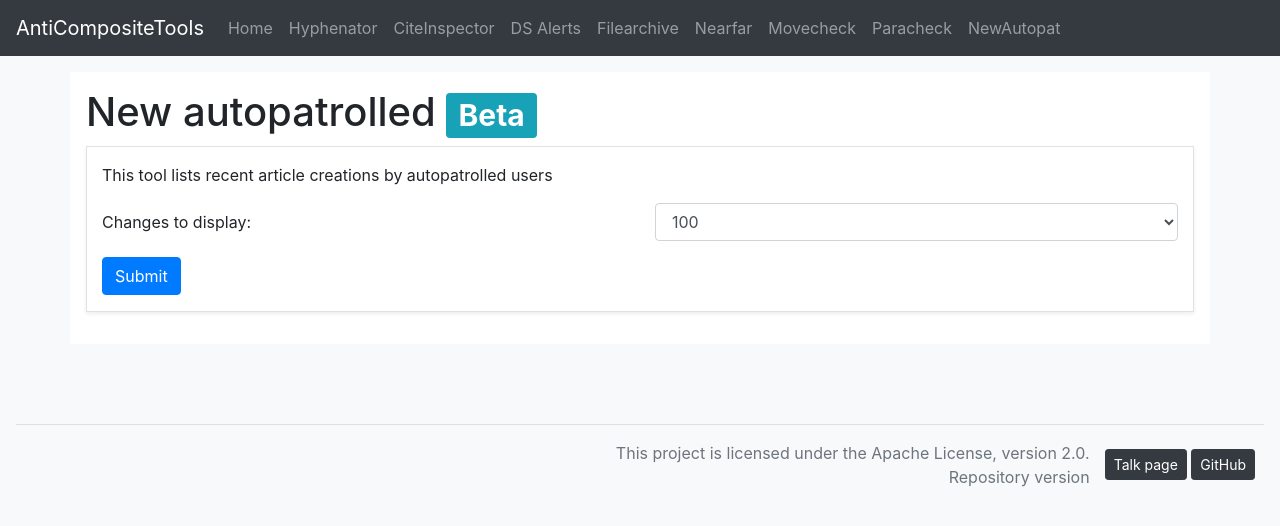
After one commit to AntiCompositeNumber/anticompositetools, a Python web app: template src/templates/newautopat_results.html in a window 1280 px wide. The commit adds this page. Shown: the top 526 px of the page. Run offline with Jinja, Linux system fonts and the light colour scheme; the template is opened without the code that fills it, so the values that code supplies are empty; some libraries are stand-ins or nearby versions.

Commit message:
Add newautopat

```diff
--- a/src/__init__.py
+++ b/src/__init__.py
@@ -66,6 +66,7 @@ def create_app(test_config=None):
         filearchive,
         nearfar,
         dsalerts,
+        newautopat,
     )
 
     app.register_blueprint(hyphenator.bp)
@@ -77,6 +78,7 @@ def create_app(test_config=None):
     app.register_blueprint(filearchive.bp)
     app.register_blueprint(nearfar.bp)
     app.register_blueprint(dsalerts.bp)
+    app.register_blueprint(newautopat.bp)
 
     @app.route("/")
     def index():
--- a/src/templates/index.html
+++ b/src/templates/index.html
@@ -33,6 +33,7 @@
       {{ frontcard("Nearfar", "Like Special:Nearby, only anywhere.", url_for("nearfar.form")) }}
       {{ frontcard('MoveCheck', 'Recent moves to mainspace that may need review', url_for('movecheck.movecheck'), beta=True) }}
       {{ frontcard('Paracheck', 'Analysis of license parameters in {{ConfirmationOTRS}}', url_for('paracheck.paracheck')) }}
+      {{ frontcard('NewAutopat', 'Recent article creations by autopatrolled users', url_for('newautopat.results')) }}
     </div>
 
   </div>
--- a/src/templates/layout.html
+++ b/src/templates/layout.html
@@ -37,6 +37,7 @@
           {{ nav_row('nearfar.form', 'Nearfar') }}
           {{ nav_row('movecheck.movecheck', 'Movecheck') }}
           {{ nav_row('paracheck.paracheck', 'Paracheck') }}
+          {{ nav_row('newautopat.results', 'NewAutopat') }}
         </ul>
       </div>
     </nav>
--- /dev/null
+++ b/src/templates/newautopat_results.html
@@ -0,0 +1,35 @@
+{% extends "layout.html" %}
+{% block title %}New autopatrolled{% endblock %}
+{% block head %}
+  {{ super() }}
+  <style type="text/css">
+    .important { color: #336699; }
+  </style>
+{% endblock %}
+{% block content %}
+  <h1>New autopatrolled <span class="badge badge-info">Beta</span></h1>
+  <div class="border shadow-sm container py-3 mb-3">
+    <p>This tool lists recent article creations by autopatrolled users</p>
+    <form action="{{url_for('newautopat.results')}}" method="get">
+      <div class="form-group row">
+        <label for="inputLimit" class="col-sm col-form-label">Changes to display:</label>
+        <div class="col-sm float-right">
+          <select class="form-control" id="inputLimit" name="limit">
+            <option>20</option>
+            <option>50</option>
+            <option selected>100</option>
+            <option>250</option>
+            <option>500</option>
+          </select>
+        </div>
+      </div>
+      <button type="submit" class="btn btn-primary">Submit</button>
+    </form>
+  </div>
+  <div>
+    <ul>
+    {% for d in data %}
+      <li class="mb-2 logitem">{{d['timestamp']}} <a href="{{d['user_url']}}">{{d['user'].replace("_", " ")}}</a> (<a href="{{d['user_talk_url']}}">talk</a> | <a href="{{d['user_contribs_url']}}">contribs</a>) created page <a href="{{d['url']}}">{{d['title'].replace("_", " ")}}</a> {% if d['comment'] %}({{d['comment']}}){% endif %} {{d['tags']}}</li>
+    {% endfor %}
+    </ul>
+{% endblock %}
```
Also changed, not shown: src/newautopat.py (added, +64 -0 lines).
